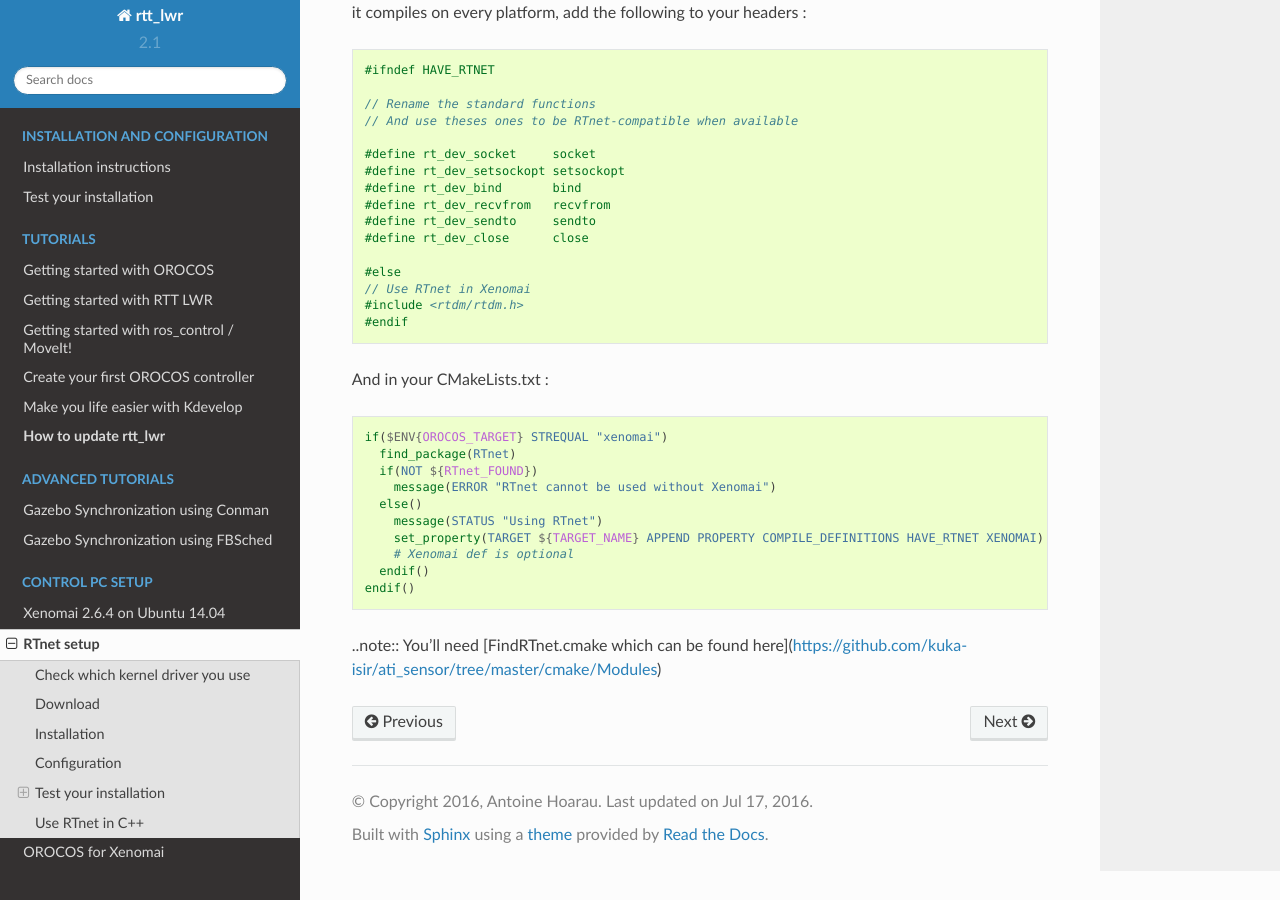
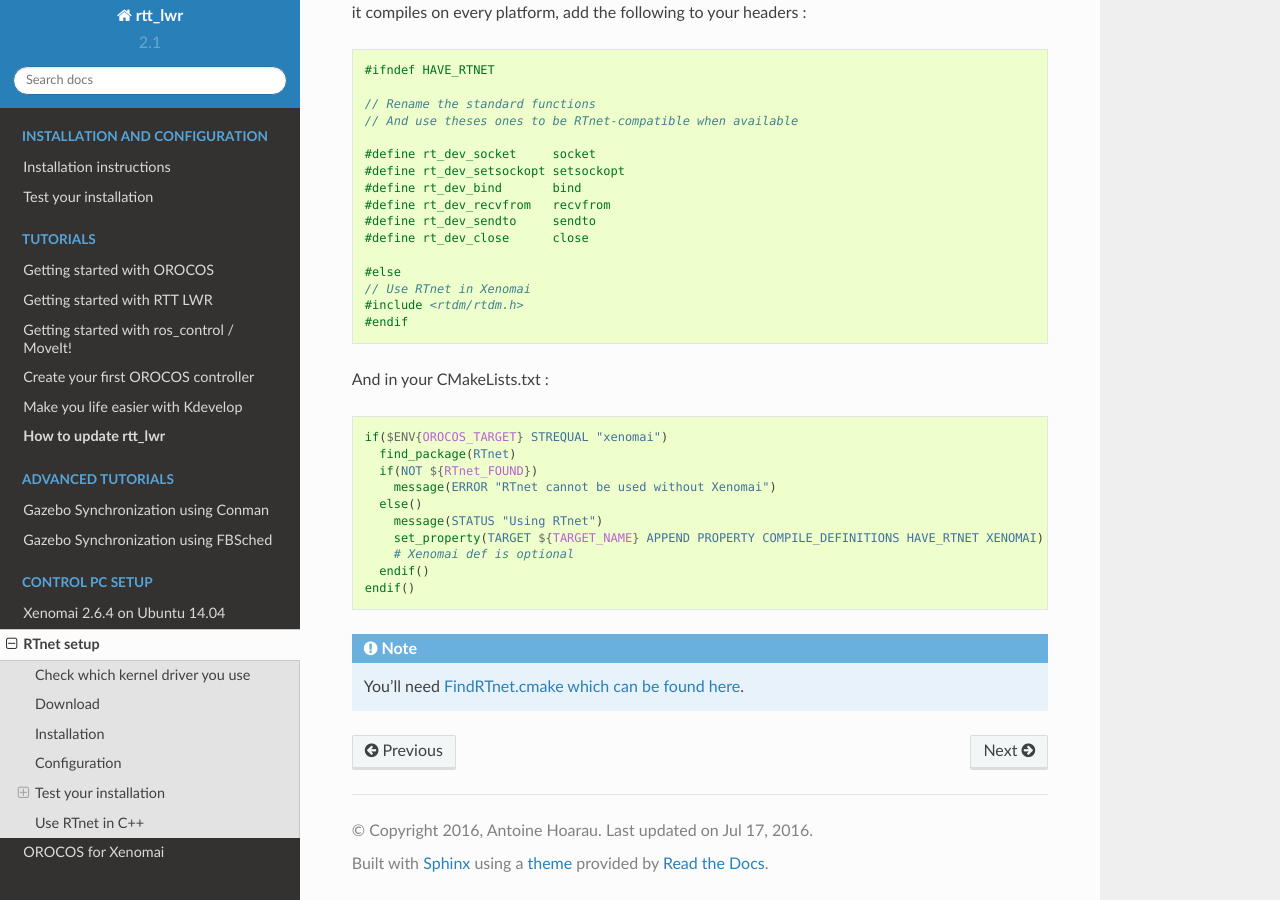
Before and after one commit to kuka-isir/rtt_lwr, a Sphinx documentation site: the page built from docs/source/rtpc/rtnet.rst, in a window 1280 px wide and 900 px high, scrolled down 2873 px. Built offline with Sphinx 7.4.7 and the Read the Docs theme 2.0.0, drawn with Linux system fonts in a browser that asks for light colours; some of the changed lines change nothing that is shown.

Commit message:
Update rtnet.rst

```diff
--- a/docs/source/rtpc/rtnet.rst
+++ b/docs/source/rtpc/rtnet.rst
@@ -173,4 +173,4 @@ And in your CMakeLists.txt :
     endif()
 
 
-..note:: You'll need [FindRTnet.cmake which can be found here](https://github.com/kuka-isir/ati_sensor/tree/master/cmake/Modules)
+.. note:: You'll need `FindRTnet.cmake which can be found here <https://github.com/kuka-isir/ati_sensor/tree/master/cmake/Modules>`_.
```
